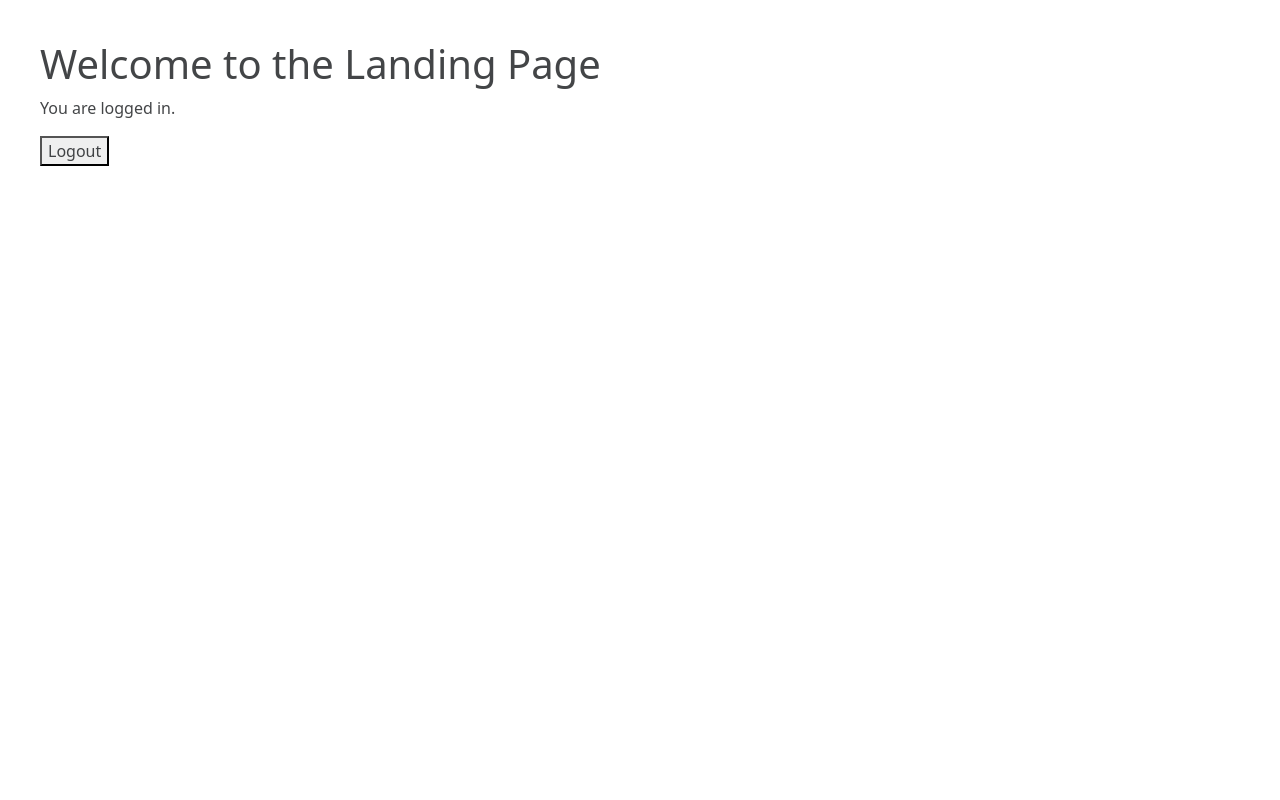
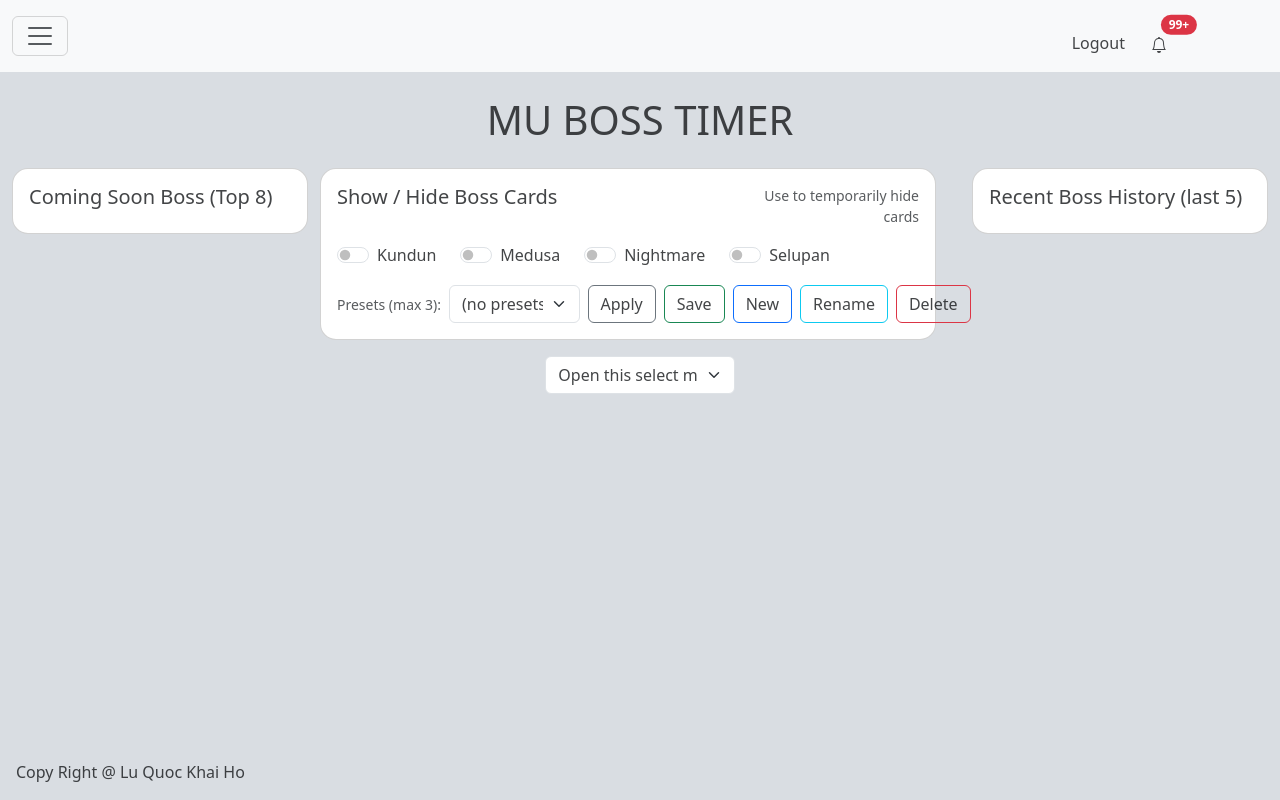
Before and after one commit to holuquockhai/gavin-mu-bosses-appearance, a React (Vite) app in the folder react-project/: page / in a window 1280 px wide. Built offline with nearby package versions, Linux system fonts and the light colour scheme; sample sign-in values are in the browser's storage.

Commit message:
update code from backend branch

```diff
--- a/react-project/src/App.jsx
+++ b/react-project/src/App.jsx
@@ -1,29 +1,40 @@
+import { useState, useEffect } from "react";
 import { BrowserRouter, Routes, Route, Navigate } from "react-router-dom";
 import Login from "./pages/Login";
 import Landing from "./pages/Landing";
 import ProtectedRoute from "./components/ProtectedRoute";
 
 function App() {
-  const token = localStorage.getItem("access_token");
+  const [isDark, setIsDark] = useState(() => {
+    const saved = localStorage.getItem("theme");
+    return saved ? saved === "dark" : false;
+  });
+
+  useEffect(() => {
+    const theme = isDark ? "dark" : "light";
+
+    // Bootstrap 5.3 theme switch
+    document.documentElement.setAttribute("data-bs-theme", theme);
+
+    // Persist
+    localStorage.setItem("theme", theme);
+  }, [isDark]);
 
   return (
     <BrowserRouter>
       <Routes>
-        <Route
-          path="/login"
-          element={token ? <Navigate to="/" replace /> : <Login />}
-        />
+        <Route path="/login" element={<Login />} />
 
         <Route
           path="/"
           element={
             <ProtectedRoute>
-              <Landing />
+              <Landing isDark={isDark} setIsDark={setIsDark} />
             </ProtectedRoute>
           }
         />
 
-        <Route path="*" element={<Navigate to={token ? "/" : "/login"} replace />} />
+        <Route path="*" element={<Navigate to="/" replace />} />
       </Routes>
     </BrowserRouter>
   );
--- a/react-project/src/api/auth.js
+++ b/react-project/src/api/auth.js
@@ -5,14 +5,20 @@ const API = axios.create({
 });
 
 export const loginUser = async (email, password) => {
-  const formData = new URLSearchParams();
-  formData.append("username", email); // FastAPI OAuth2PasswordRequestForm uses "username"
-  formData.append("password", password);
+//   const formData = new URLSearchParams();
+//   formData.append("username", email); // FastAPI OAuth2PasswordRequestForm uses "username"
+//   formData.append("password", password);
 
-  const response = await API.post("/auth/login", formData, {
-    headers: {
-      "Content-Type": "application/x-www-form-urlencoded",
+  const response = await API.post("/auth/login",
+    // formData,
+    {
+        "email": email,
+        "password": password
     },
+    {
+        headers: {
+        "Content-Type": "application/json",
+        },
   });
 
   return response.data;
--- a/react-project/src/components/ProtectedRoute.jsx
+++ b/react-project/src/components/ProtectedRoute.jsx
@@ -1,13 +1,12 @@
-import { Navigate } from "react-router-dom";
+import { Navigate, useLocation } from "react-router-dom";
 
-const ProtectedRoute = ({ children }) => {
+export default function ProtectedRoute({ children }) {
   const token = localStorage.getItem("access_token");
+  const location = useLocation();
 
   if (!token) {
-    return <Navigate to="/login" replace />;
+    return <Navigate to="/login" replace state={{ from: location }} />;
   }
 
   return children;
-};
-
-export default ProtectedRoute;
+}
--- a/react-project/src/pages/Landing.jsx
+++ b/react-project/src/pages/Landing.jsx
@@ -1,20 +1,42 @@
-import { useNavigate } from "react-router-dom";
+import TopNavigation from "./components/TopNavigation";
+import LeftContent from "./components/LeftContent";
+import MainContent from "./components/MainContent";
+import RightContent from "./components/RightContent";
+import BottomContent from "./components/BottomContent";
 
-const Landing = () => {
-  const navigate = useNavigate();
+const Landing = ({ isDark, setIsDark }) => {
+  return (
+    <>
+      <TopNavigation isDark={isDark} setIsDark={setIsDark} />
 
-  const handleLogout = () => {
-    localStorage.removeItem("access_token");
-    localStorage.removeItem("token_type");
-    navigate("/login");
-  };
+      <main>
+        <div id="main-content" className="container-fluid min-vh-100">
+          <div className="row wrap">
+            <div className="col-12 text-center">
+              <h1 className="pt-4 pb-4 mb-0 page-title">MU BOSS TIMER </h1>
+            </div>
+          </div>
 
-  return (
-    <div style={{ padding: "40px" }}>
-      <h1>Welcome to the Landing Page</h1>
-      <p>You are logged in.</p>
-      <button onClick={handleLogout}>Logout</button>
-    </div>
+          {/*<!-- ===== Main row ===== -->*/}
+          <section className="row main-row">
+            {/* <!-- LEFT --> */}
+            <div className="col-3">
+              <LeftContent />
+            </div>
+
+            <div className="col-6">
+              <MainContent />
+            </div>
+
+            <div className="col-3">
+              <RightContent />
+            </div>
+          </section>
+
+          <BottomContent />
+        </div>
+      </main>
+    </>
   );
 };
 
--- a/react-project/src/pages/Login.jsx
+++ b/react-project/src/pages/Login.jsx
@@ -1,14 +1,23 @@
 import { useState } from "react";
-import { useNavigate } from "react-router-dom";
+import { useNavigate, Navigate, useLocation } from "react-router-dom";
 import { loginUser } from "../api/auth";
 import background from "../assets/images/bg/login_bg1.png";
 import "../scss/login_page.scss";
 
 const Login = () => {
+  const token = localStorage.getItem("access_token");
+  const navigate = useNavigate();
+  const location = useLocation();
+
   const [email, setEmail] = useState("");
   const [password, setPassword] = useState("");
   const [error, setError] = useState("");
-  const navigate = useNavigate();
+
+  const from = location.state?.from?.pathname || "/";
+
+  if (token) {
+    return <Navigate to={from} replace />;
+  }
 
   const handleSubmit = async (e) => {
     e.preventDefault();
@@ -20,7 +29,8 @@ const Login = () => {
       localStorage.setItem("access_token", data.access_token);
       localStorage.setItem("token_type", data.token_type);
 
-      navigate("/");
+      localStorage.setItem("access_token", res.data.access_token);
+      navigate(from, { replace: true });
     } catch (err) {
       setError(
         err.response?.data?.detail ||
@@ -37,18 +47,25 @@ const Login = () => {
       <section className="vh-100">
         <div className="container py-5 h-100 ">
           <div className="row d-flex align-items-center justify-content-center h-100 wrapper">
-            <div className="col-md-8 col-lg-7 col-xl-6 left-image">
+            {/* <div className="col-md-8 col-lg-7 col-xl-6 left-image">
               <img src={background} className="img-fluid" alt="Phone image" />
-            </div>
+            </div> */}
 
             <div className="col-md-7 col-lg-5 col-xl-5 login-form-wrapper p-3 rounded-5">
               <form onSubmit={handleSubmit} id="login-form">
-                <h1>Welcome back</h1>
-                <div data-mdb-input-init className="form-outline mb-4">
+                <h2>Welcome back</h2>
+
+                {error && (
+                  <p>
+                    <code className="error-message">{error}</code>
+                  </p>
+                )}
+
+                <div data-mdb-input-init className="form-group mb-4">
                   <input
                     type="email"
                     id="form1Example13"
-                    className="form-control form-control-lg"
+                    className="form-control"
                     placeholder="Email"
                     value={email}
                     onChange={(e) => setEmail(e.target.value)}
@@ -56,13 +73,13 @@ const Login = () => {
                   />
                 </div>
 
-                <div data-mdb-input-init className="form-outline mb-4">
+                <div data-mdb-input-init className="form-group mb-4">
                   <input
                     type="password"
                     id="form1Example23"
                     placeholder="Password"
                     value={password}
-                    className="form-control form-control-lg"
+                    className="form-control"
                     onChange={(e) => setPassword(e.target.value)}
                     required
                   />
@@ -88,7 +105,7 @@ const Login = () => {
                   type="submit"
                   data-mdb-button-init
                   data-mdb-ripple-init
-                  className="btn btn-primary btn-lg btn-block small"
+                  className="btn btn-primary btn-block"
                 >
                   Sign in
                 </button>
--- a/react-project/src/pages/components/TopNavigation.jsx
+++ b/react-project/src/pages/components/TopNavigation.jsx
@@ -1,6 +1,15 @@
+import { useNavigate } from "react-router-dom";
 import LeftHiddenNavigation from "./LeftHiddenNavigation";
 import RightHiddenNavigation from "./RightHiddenNavigation";
-function TopNavigation({isDark, setIsDark}){
+
+function TopNavigation({ isDark, setIsDark }) {
+  const navigate = useNavigate();
+
+  const handleLogout = () => {
+    localStorage.removeItem("access_token");
+    localStorage.removeItem("token_type");
+    navigate("/login");
+  };
   return (
     <>
       <nav className="navbar fixed-top bg-body-tertiary">
@@ -11,15 +20,38 @@ function TopNavigation({isDark, setIsDark}){
                         </a> */}
             <div className="col-1">
               <nav className="navbar">
-                                <button className="navbar-toggler" type="button" data-bs-toggle="offcanvas" data-bs-target="#offcanvasExample" aria-controls="offcanvasExample" aria-expanded="false" aria-label="Toggle navigation">
+                <button
+                  className="navbar-toggler"
+                  type="button"
+                  data-bs-toggle="offcanvas"
+                  data-bs-target="#offcanvasExample"
+                  aria-controls="offcanvasExample"
+                  aria-expanded="false"
+                  aria-label="Toggle navigation"
+                >
                   <span className="navbar-toggler-icon"></span>
                 </button>
               </nav>
             </div>
             <div className="col-2 ms-auto mt-3">
-                            <button className="btn">Logout</button>
-                            <button type="button" className="btn" data-bs-toggle="offcanvas" data-bs-target="#offcanvasRight" aria-controls="offcanvasRight">
-                                <svg xmlns="http://www.w3.org/2000/svg" width="16" height="16" fill="currentColor" className="bi bi-bell" viewBox="0 0 16 16">
+              <button onClick={handleLogout} className="btn">
+                Logout
+              </button>
+              <button
+                type="button"
+                className="btn"
+                data-bs-toggle="offcanvas"
+                data-bs-target="#offcanvasRight"
+                aria-controls="offcanvasRight"
+              >
+                <svg
+                  xmlns="http://www.w3.org/2000/svg"
+                  width="16"
+                  height="16"
+                  fill="currentColor"
+                  className="bi bi-bell"
+                  viewBox="0 0 16 16"
+                >
                   <path d="M8 16a2 2 0 0 0 2-2H6a2 2 0 0 0 2 2M8 1.918l-.797.161A4 4 0 0 0 4 6c0 .628-.134 2.197-.459 3.742-.16.767-.376 1.566-.663 2.258h10.244c-.287-.692-.502-1.49-.663-2.258C12.134 8.197 12 6.628 12 6a4 4 0 0 0-3.203-3.92zM14.22 12c.223.447.481.801.78 1H1c.299-.199.557-.553.78-1C2.68 10.2 3 6.88 3 6c0-2.42 1.72-4.44 4.005-4.901a1 1 0 1 1 1.99 0A5 5 0 0 1 13 6c0 .88.32 4.2 1.22 6"></path>
                 </svg>
                 <span className="position-absolute top-0 start-100 translate-middle badge rounded-pill bg-danger text-white">
@@ -31,10 +63,8 @@ function TopNavigation({isDark, setIsDark}){
           </div>
         </div>
       </nav>
-
-            <LeftHiddenNavigation isDark={isDark} setIsDark={setIsDark}/>
-            <RightHiddenNavigation/>
-
+      <LeftHiddenNavigation isDark={isDark} setIsDark={setIsDark} />
+      <RightHiddenNavigation />
     </>
   );
 }
--- a/react-project/src/scss/login_page.scss
+++ b/react-project/src/scss/login_page.scss
@@ -17,6 +17,9 @@
     border: 1px solid #dee2e6;
 }
 
+#login-form .error-message{
+    color: #d44950;
+}
 #login-form button{
     background-color: #CB8E53;
     color: #E2DEE0;
```
Also changed, not shown: react-project/src/pages/components/LeftHiddenNavigation.jsx (+44 -13 lines). Lines whose indentation alone changed are shown as unchanged.
